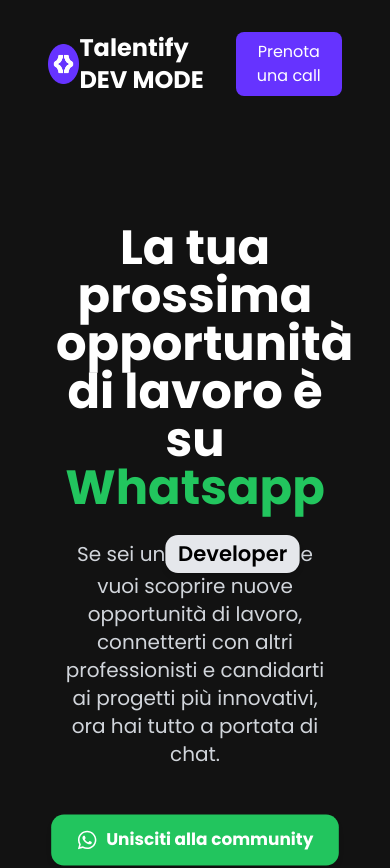
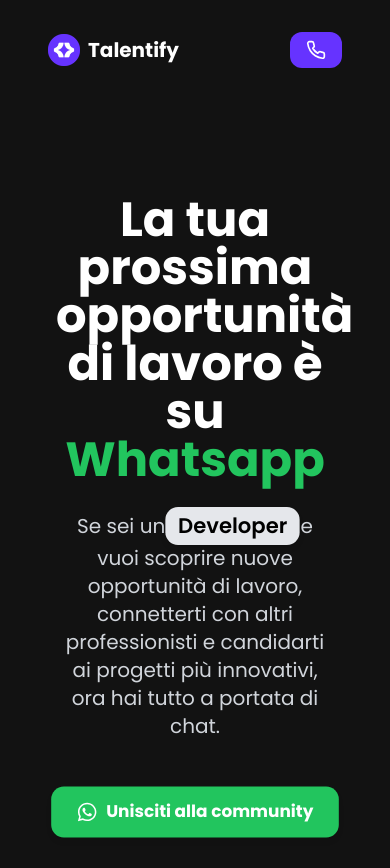
Before and after one commit to ricciviero/talentify-landing-page, a React (Vite) app: page / in a window 390 px wide. Shown: the top 868 px of the page. Built offline with nearby package versions, Linux system fonts and the light colour scheme.

Commit message:
nav bar mobile improved

```diff
--- a/package.json
+++ b/package.json
@@ -13,6 +13,7 @@
     "@vercel/analytics": "^1.4.1",
     "framer-motion": "^11.11.17",
     "install": "^0.13.0",
+    "lucide-react": "^0.462.0",
     "npm": "^10.9.1",
     "react": "^18.3.1",
     "react-dom": "^18.3.1",
--- a/src/components/DefaultButton.jsx
+++ b/src/components/DefaultButton.jsx
@@ -1,20 +1,23 @@
 /* eslint-disable react/prop-types */
+import { Phone } from 'lucide-react';
 
 export const DefaultButton = ({ label, onClick }) => {
     return (
         <button
             className="
-               inline-flex items-center justify-center px-4 py-2 text-base font-medium
-               text-white bg-talentify rounded-xlfocus:outline-none focus:ring-2 rounded-lg
-               focus:ring-offset-2 focus:ring-blue-600 transition-colors duration-200 ease-in-out"
+        inline-flex items-center justify-center
+        px-4 py-2 text-base font-medium
+        text-white bg-talentify rounded-xl
+        focus:outline-none focus:ring-2
+        focus:ring-offset-2 focus:ring-blue-600
+        transition-colors duration-200 ease-in-out
+        sm:text-base sm:px-4 sm:py-2
+        text-sm px-3 py-1.5
+      "
             onClick={onClick}
-
-
         >
-            <span>
-                {label}
-            </span>
-
+            <span className="sm:inline hidden">{label}</span>
+            <Phone className="sm:hidden inline w-5 h-5" />
         </button>
     );
 };
--- a/src/components/Navbar.jsx
+++ b/src/components/Navbar.jsx
@@ -30,15 +30,15 @@
                         <img
                             src="../icon.png"
                             alt="Talentify"
-                            className="w-10 h-10 mr-2"
+                            className="w-8 h-8 mr-2 sm:w-10 sm:h-10"  // Ridotto per mobile, maggiore per schermi più grandi
                         />
                     </Link>
                     <Link to="/">
-                        <h1 className="text-2xl font-bold"> Talentify DEV MODE</h1>
+                        <h1 className="text-xl sm:text-2xl font-bold"> Talentify</h1>  {/* Ridotto per mobile */}
                     </Link>
                 </div>
 
-                <div className="items-end flex-row sm:ml-6"> {/* Aggiungi margine sinistro solo su mobile */}
+                <div className="items-end flex-row sm:ml-6">
                     <DefaultButton
                         label="Prenota una call"
                         onClick={() => {
```
Also changed, not shown: 1 other file (tests, documents, lock files or other folders).
